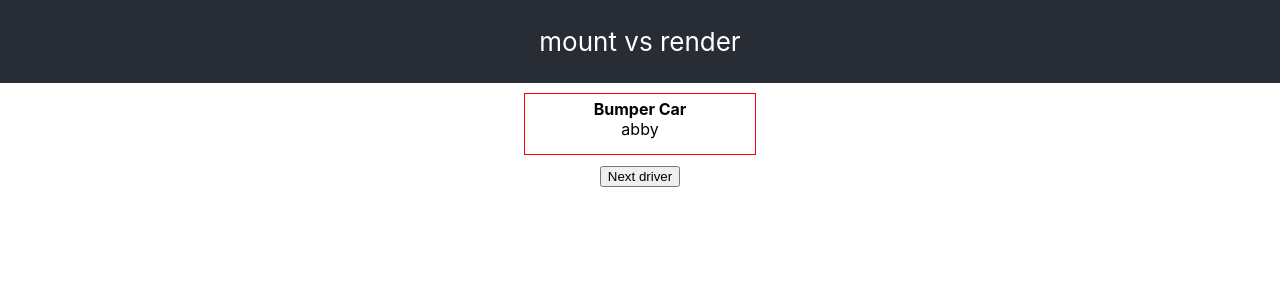
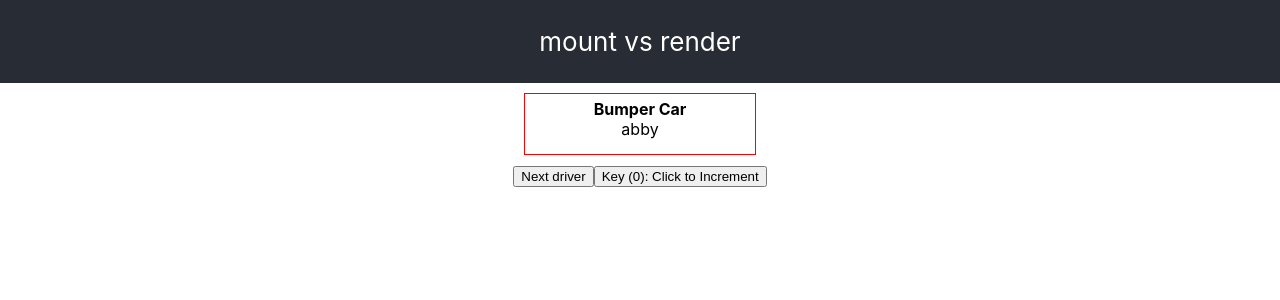
Before and after one commit to salcode/reactjs-mount-render-key, a React (Create React App) app: page / in a window 1280 px wide. Shown: the top 300 px of the page. Built offline with nearby package versions, Linux system fonts and the light colour scheme.

Commit message:
Add incrementable key to car

```diff
--- a/src/App.js
+++ b/src/App.js
@@ -12,6 +12,7 @@ const drivers = [
 
 function App() {
   const [index, setIndex] = useState(0);
+  const [myKey, setKey] = useState(0);
   return (
     <div className="App">
       <header className="App-header">
@@ -22,6 +23,7 @@ function App() {
 
       <BumperCar
         driver={drivers[index] ?? '(empty)'}
+        key={myKey}
       />
 
       <button
@@ -31,6 +33,12 @@ function App() {
       >
         Next driver
       </button>
+
+      <button
+        onClick={() => setKey(myKey+1)}
+      >
+        Key ({myKey}): Click to Increment
+      </button>
     </div>
   );
 }
```
